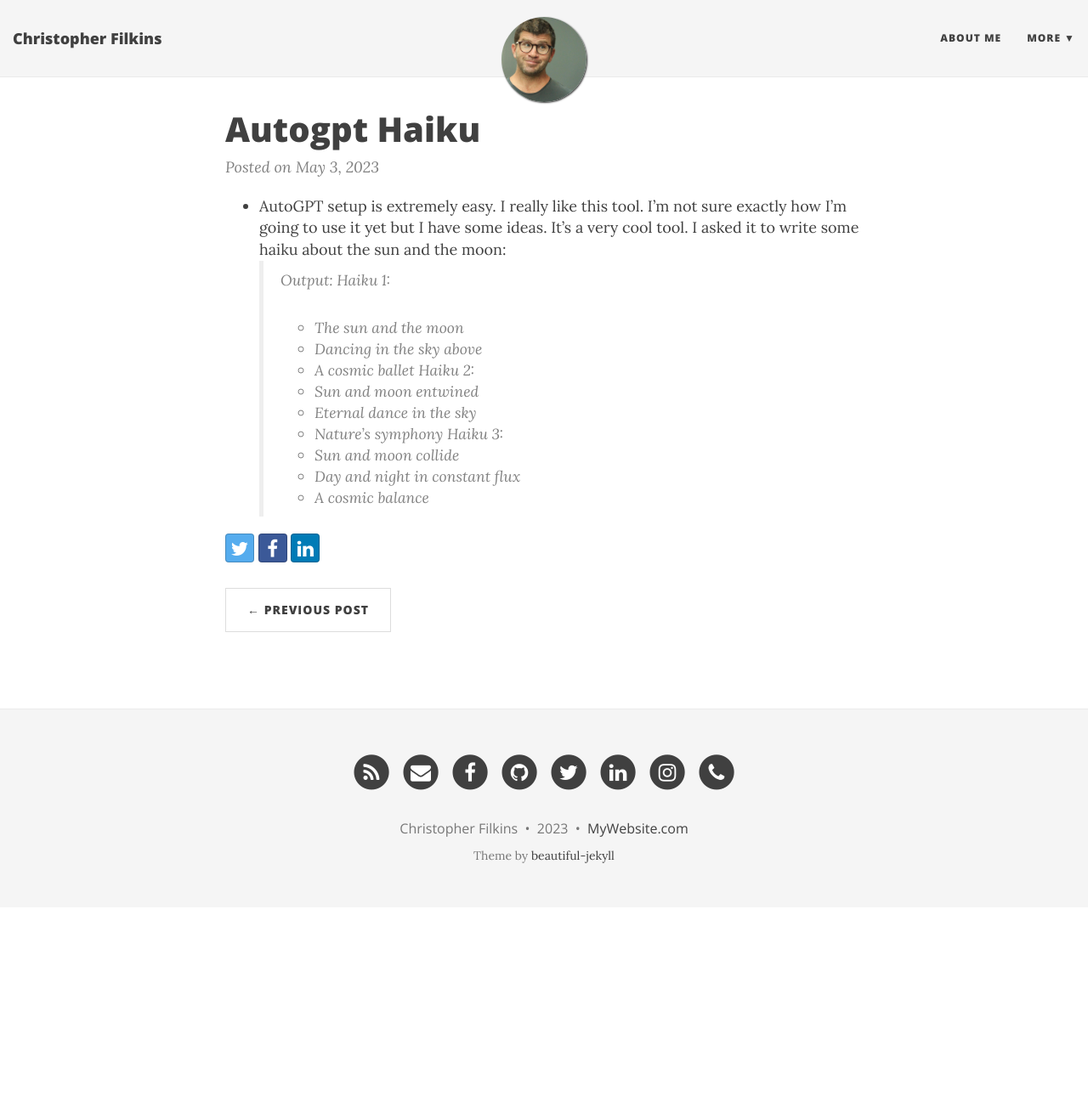
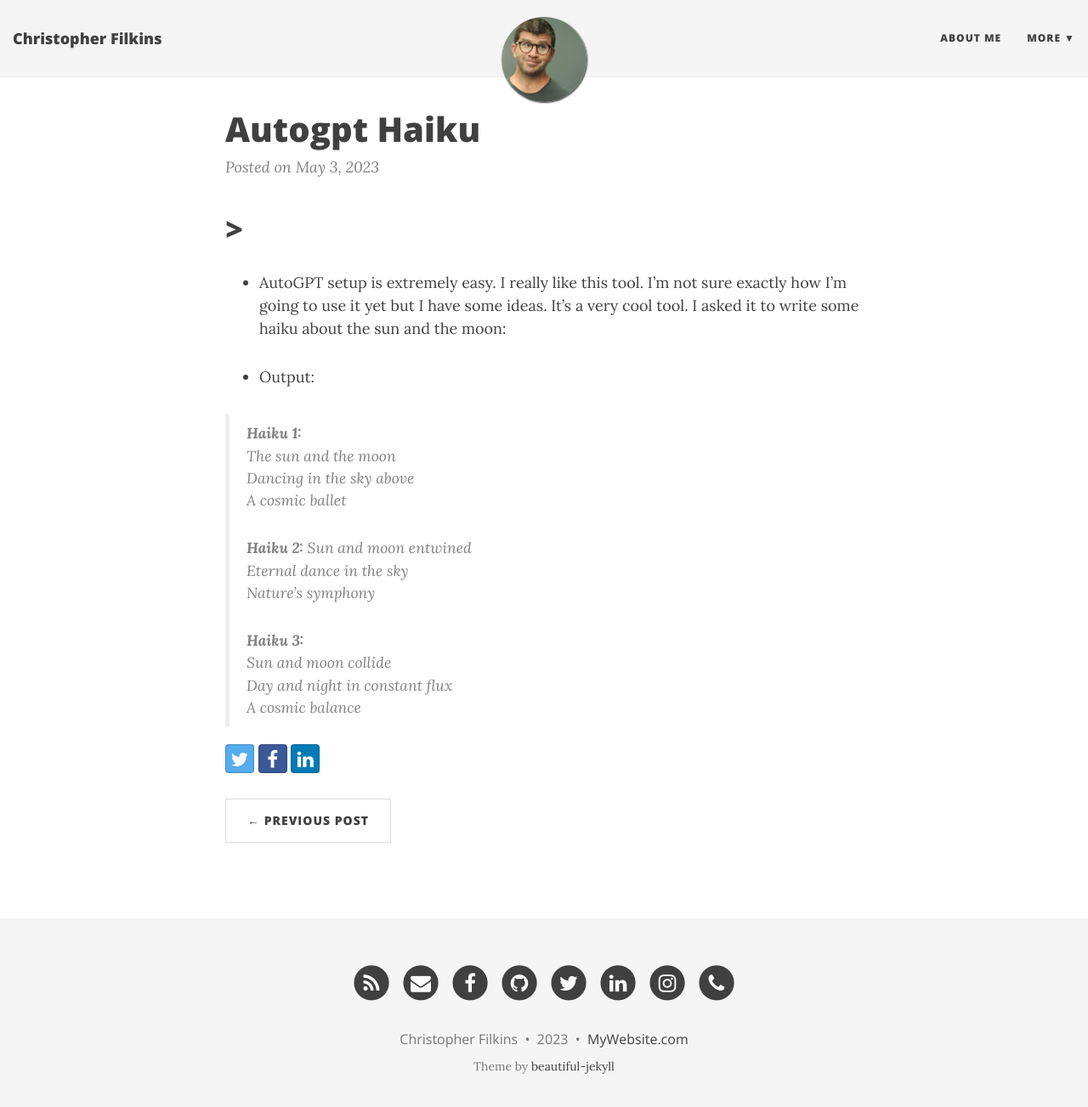
Before and after one commit to filchyboy/filchyboy.github.io, a Jekyll site: the page built from _posts/2023-05-03-AutoGPT-Haiku.md, in a window 1280 px wide and 1316 px high. Shown: the top 1303 px of the window at 85% size. Built offline with Jekyll 4.4.1, drawn with Linux system fonts in a browser that asks for light colours; nearby versions of some CDN libraries.

Commit message:
final edit?

```diff
--- a/_posts/2023-05-03-AutoGPT-Haiku.md
+++ b/_posts/2023-05-03-AutoGPT-Haiku.md
@@ -1,14 +1,20 @@
+# >
+
 * AutoGPT setup is extremely easy. I really like this tool. I'm not sure exactly how I'm going to use it yet but I have some ideas. It's a very cool tool. I asked it to write some haiku about the sun and the moon:
-> Output:
-> Haiku 1:
-> * The sun and the moon
-> * Dancing in the sky above
-> * A cosmic ballet
-> Haiku 2:
-> * Sun and moon entwined
-> * Eternal dance in the sky
-> * Nature's symphony
-> Haiku 3:
-> * Sun and moon collide
-> * Day and night in constant flux
-> * A cosmic balance
+
+* Output:
+
+> **Haiku 1:**
+> The sun and the moon
+> Dancing in the sky above
+> A cosmic ballet
+>
+> **Haiku 2:**
+> Sun and moon entwined
+> Eternal dance in the sky
+> Nature's symphony
+>
+**Haiku 3:**
+> Sun and moon collide
+> Day and night in constant flux
+> A cosmic balance
```
